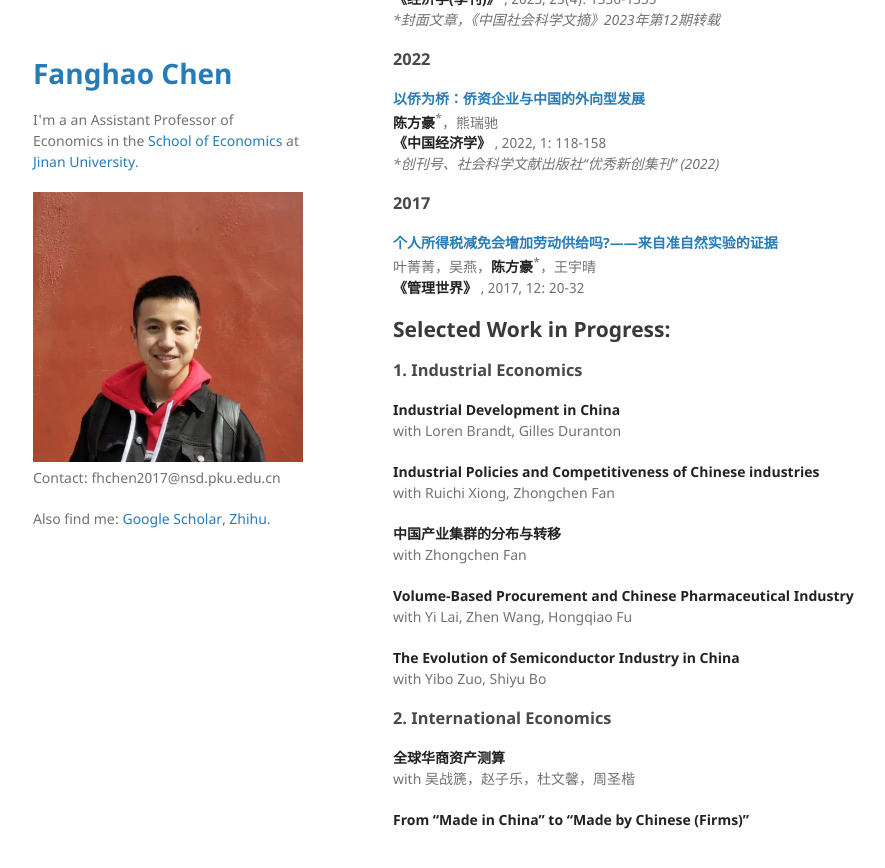
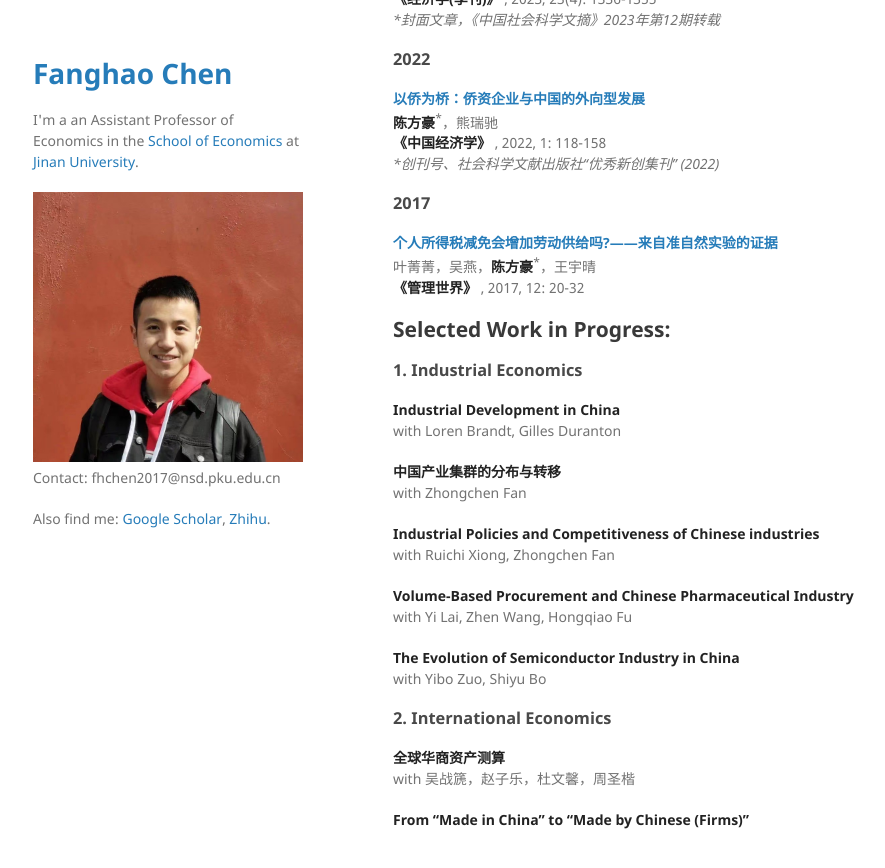
Before and after one commit to FanghaoChen/homepage, a Jekyll site: the page built from research.md, in a window 1280 px wide and 900 px high, scrolled down 1127 px. Shown: the top 868 px of the window, without its empty margins (177-1062 px from the left). Built offline with Jekyll 4.4.1, drawn with Linux system fonts in a browser that asks for light colours.

```diff
--- a/research.md
+++ b/research.md
@@ -71,11 +71,11 @@ with 席金瑞 <br/>
 **Industrial Development in China** <br/>
 with Loren Brandt, Gilles Duranton
 
+**中国产业集群的分布与转移** <br/>
+with Zhongchen Fan
+
 **Industrial Policies and Competitiveness of Chinese industries** <br/>
 with Ruichi Xiong, Zhongchen Fan
-
-**中国产业集群的分布与转移** <br/>
-with Zhongchen Fan
 
 **Volume-Based Procurement and Chinese Pharmaceutical Industry** <br/>
 with Yi Lai, Zhen Wang, Hongqiao Fu
```
